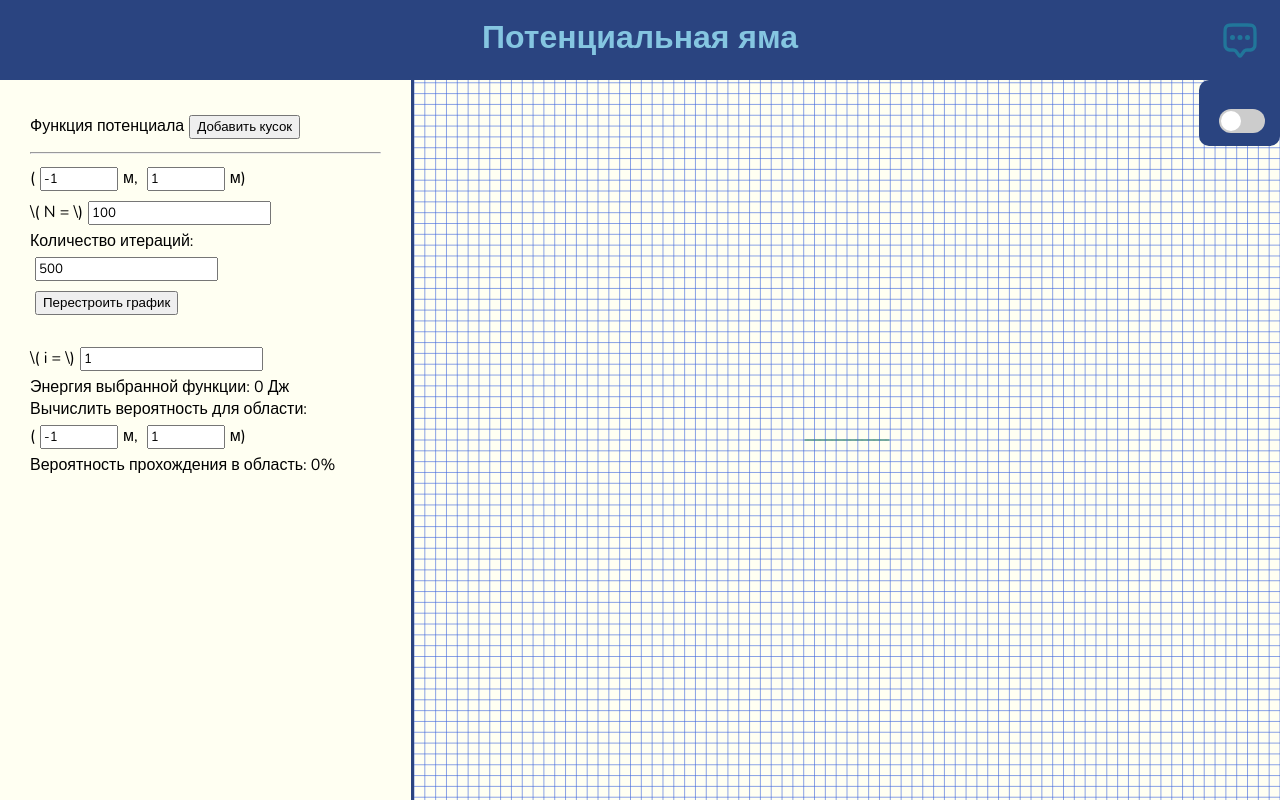
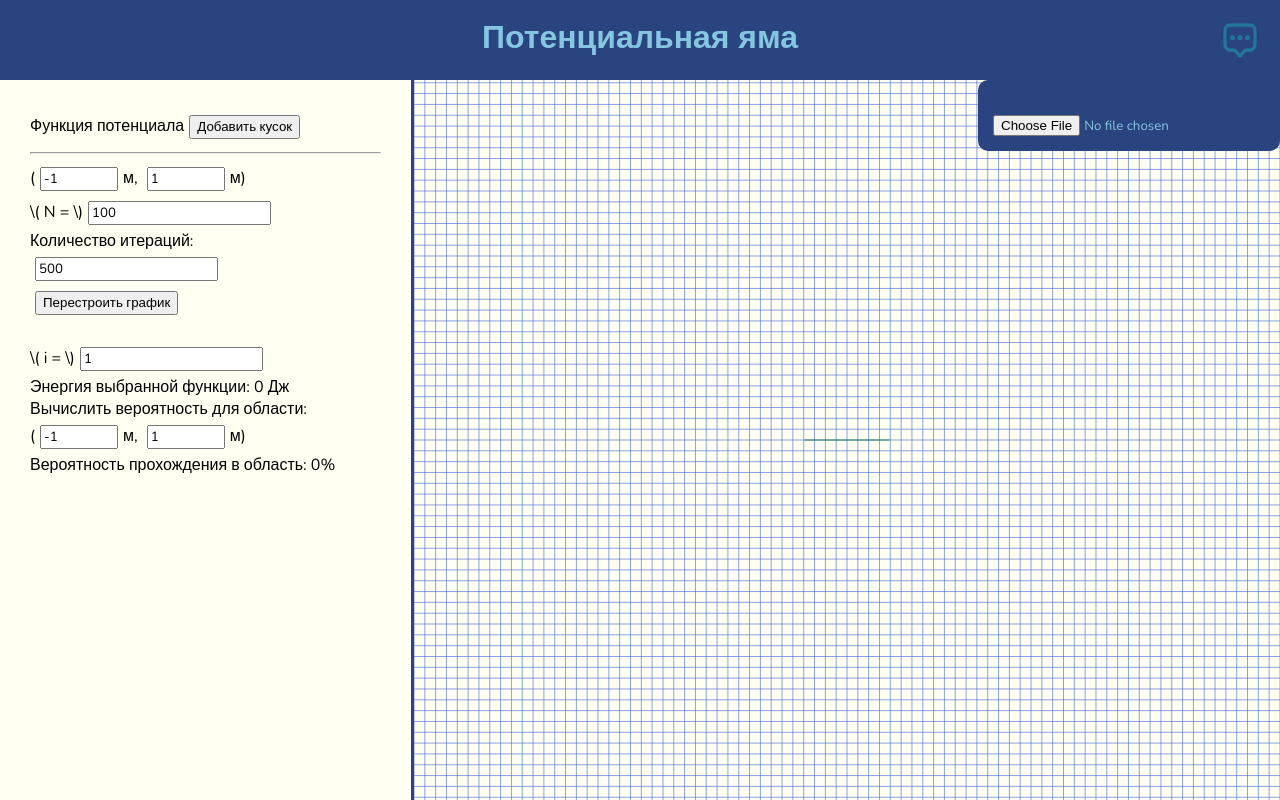
Before and after one commit to pelmesh619/physics_demos, a plain HTML site: page demo301/index.html in a window 1280 px wide. Both pictures are taken after a click on the element 1240 px from the left and 40 px from the top of the page. Drawn offline with nearby package versions, Linux system fonts and the light colour scheme; some packages are replaced by stand-ins of ours.

Commit message:
feat advancedForm in demo301/index.html

```diff
--- a/demo301/index.html
+++ b/demo301/index.html
@@ -26,12 +26,10 @@
                     </svg>
                 </div>
                 <div id="hintText">
-                    <p id="energyDisplay"></p>
 
-                    <label class="toggle-switch" for="showVelocities">
-                        <input type="checkbox" id="showVelocities" name="showVelocities" />
-                        <span class="toggle-switch-slider"> </span>
-                    </label>
+                    <form id="advancedForm"></form>
+
+                    <input type="file" id="importResults" accept=".json">
 
 
                 </div>
```
